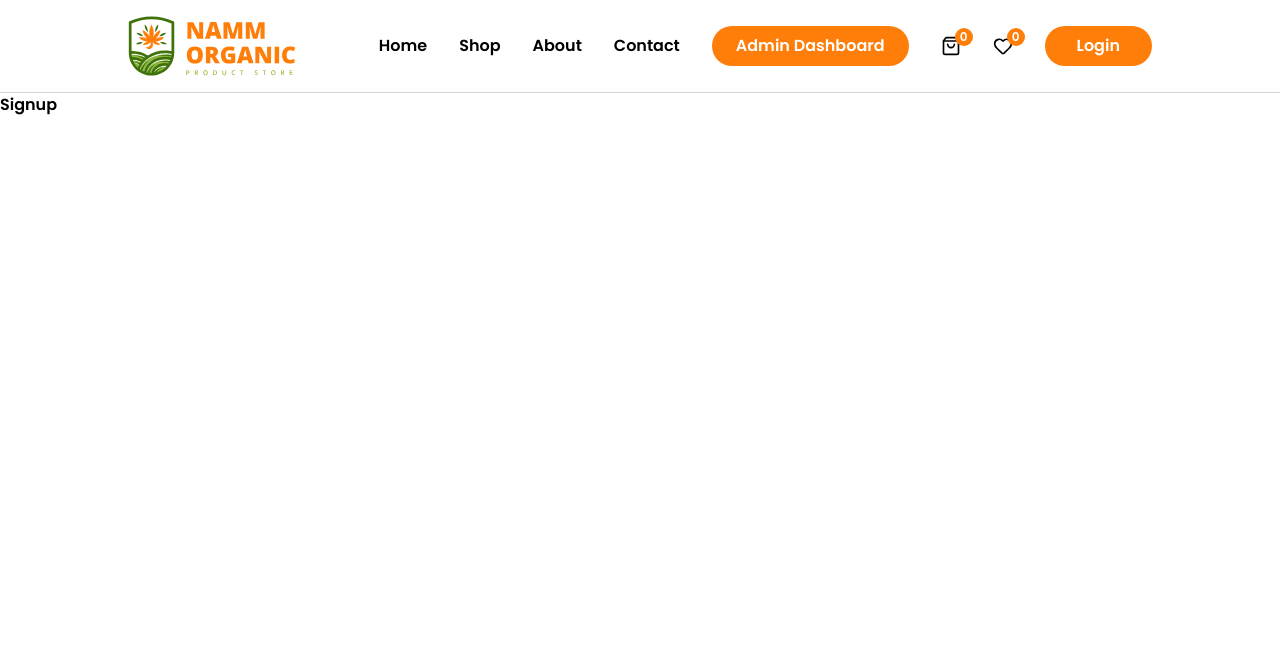
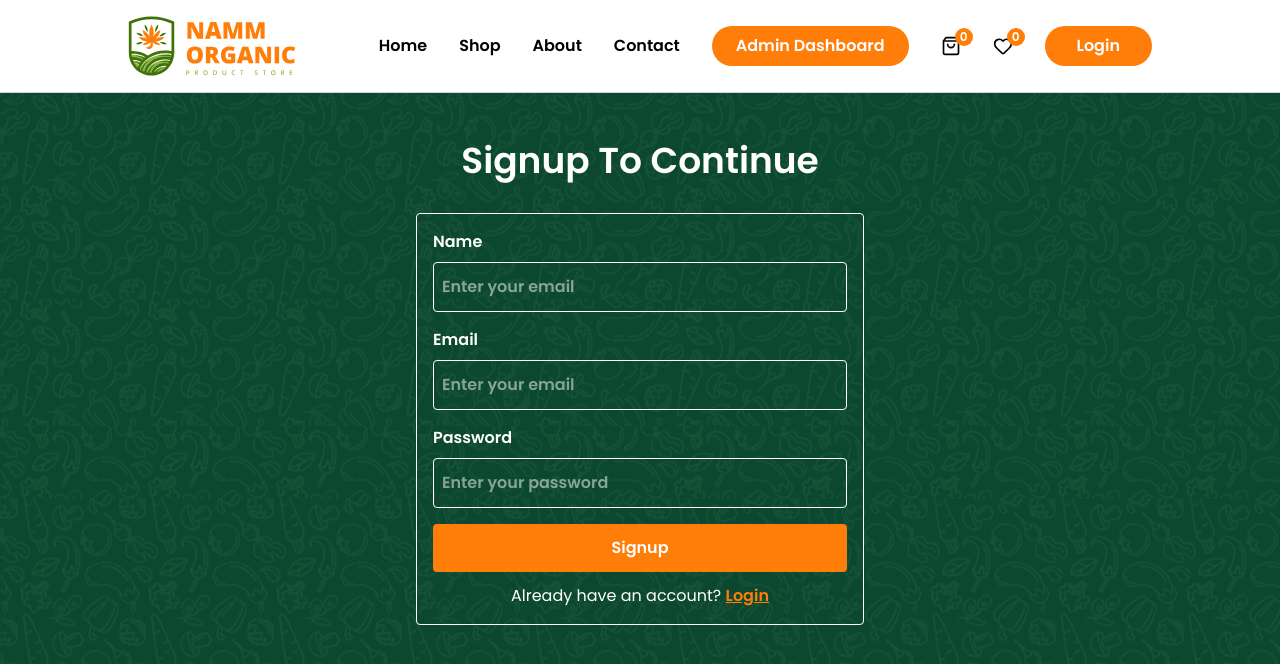
Before and after one commit to ashishdikshit/Grocery, a React app in the folder FrontEnd/: page /signup in a window 1280 px wide. Shown: the top 664 px of the page. Built offline with nearby package versions, Linux system fonts and the light colour scheme; the HTML template or start-up script is replaced by a standard one.

Commit message:
login , signup page update along with hero page

```diff
--- a/FrontEnd/src/App.jsx
+++ b/FrontEnd/src/App.jsx
@@ -12,10 +12,12 @@ import CheckOut from "./Pages/CheckOut";
 import AddAddress from "./Pages/AddAddress";
 import MyOrder from "./Pages/MyOrder";
 import Navbar from "./componants/Navbar";
+import { Toaster } from "react-hot-toast";
 
 function App() {
   return (
     <>
+      <Toaster />
       <Navbar />
       <Routes>
         <Route path="/" element={<Home />} />
--- a/FrontEnd/src/Pages/Home.jsx
+++ b/FrontEnd/src/Pages/Home.jsx
@@ -1,9 +1,12 @@
-import React from 'react'
+import React from "react";
+import Hero from "../componants/Hero";
 
 const Home = () => {
   return (
-    <div>Home</div>
-  )
-}
+    <div>
+      <Hero />
+    </div>
+  );
+};
 
-export default Home
+export default Home;
--- a/FrontEnd/src/Pages/Login.jsx
+++ b/FrontEnd/src/Pages/Login.jsx
@@ -1,9 +1,77 @@
-import React from 'react'
+import React, { useContext, useState } from "react";
+import { assets } from "../assets/assets.js";
+import { AppContext } from "../context/AppContext";
+import toast from "react-hot-toast";
+import { Link } from "react-router-dom";
 
 const Login = () => {
+  const { navigate, setUser, axios } = useContext(AppContext);
+  const [formData, setFormData] = useState({ email: "", password: "" });
+
+  const submitHandler = (e) => {
+    e.preventDefault();
+    try {
+      console.log(formData);
+      toast.success("Login Successfull !")
+      setUser(true)
+      navigate("/")
+    } catch (error) {
+      toast.error(error.messaage);
+    }
+  };
+  const handleChange = (e) => {
+    setFormData({ ...formData, [e.target.name]: e.target.value }); // the name attributes  of the input filed it will handdle [e.target.name]: e.target.value
+  };
   return (
-    <div>Login</div>
-  )
-}
+    <div
+      className="py-12 h-screen bg-[#0B482F]"
+      style={{ backgroundImage: `url(${assets.footer_img})` }}
+    >
+      <div>
+        <h1 className="text-4xl text-white font-bold text-center mb-8 capitalize">
+          Login into your account
+        </h1>
+        <form
+          onSubmit={submitHandler}
+          className="max-w-md mx-auto text-white p-4 border border-white rounded"
+        >
+          <div className="text-white flex flex-col gap-2 mb-4">
+            <label htmlFor="email">Email</label>
+            <input
+              type="email"
+              name="email"
+              onChange={handleChange}
+              value={formData.email}
+              placeholder="Enter your email"
+              required
+              className="w-full outline-none border border-white py-3 p-2 rounded"
+            />
+          </div>
+          <div className="text-white flex flex-col gap-2 mb-4">
+            <label htmlFor="password">Password</label>
+            <input
+              type="password"
+              name="password"
+              onChange={handleChange}
+              value={formData.password}
+              placeholder="Enter your password"
+              required
+              className="w-full outline-none border border-white py-3 p-2 rounded"
+            />
+          </div>
+          <button className="bg-primary text-white cursor-pointer w-full py-3 rounded">
+            Login
+          </button>
+          <p className="mt-3 text-center">
+            Don't have an account?
+            <Link to={"/signup"} className="text-primary underline">
+              Signup
+            </Link>
+          </p>
+        </form>
+      </div>
+    </div>
+  );
+};
 
-export default Login
+export default Login;
--- a/FrontEnd/src/Pages/Signup.jsx
+++ b/FrontEnd/src/Pages/Signup.jsx
@@ -1,9 +1,91 @@
-import React from 'react'
+import { Link } from "react-router-dom";
+import { assets } from "../assets/assets.js";
+import { useContext, useState } from "react";
+import toast from "react-hot-toast";
+import { AppContext } from "../context/AppContext.jsx";
 
 const Signup = () => {
+  const { navigate, axios } = useContext(AppContext);
+  const [formData, setFormData] = useState({
+    name: "",
+    email: "",
+    password: "",
+  });
+  const handleChange = (e) => {
+    setFormData({ ...formData, [e.target.name]: e.target.value });
+  };
+  const submitHandler = async (e) => {
+    e.preventDefault();
+    try {
+      console.log(formData);
+      toast.success("Sign up Successfull !");
+      navigate("/");
+    } catch (error) {
+      toast.error(error.message);
+    }
+  };
   return (
-    <div>Signup</div>
-  )
-}
+    <div
+      className="py-12 h-screen bg-[#0B482F]"
+      style={{ backgroundImage: `url(${assets.footer_img})` }}
+    >
+      <div>
+        <h1 className="text-4xl text-white font-bold text-center mb-8 capitalize">
+          Signup to continue
+        </h1>
+        <form
+          onSubmit={submitHandler}
+          className="max-w-md mx-auto text-white p-4 border border-white rounded"
+        >
+          <div className="text-white flex flex-col gap-2 mb-4">
+            <label htmlFor="name">Name</label>
+            <input
+              type="text"
+              name="name"
+              onChange={handleChange}
+              value={formData.name}
+              placeholder="Enter your email"
+              required
+              className="w-full outline-none border border-white py-3 p-2 rounded"
+            />
+          </div>
+          <div className="text-white flex flex-col gap-2 mb-4">
+            <label htmlFor="email">Email</label>
+            <input
+              type="email"
+              name="email"
+              onChange={handleChange}
+              value={formData.email}
+              placeholder="Enter your email"
+              required
+              className="w-full outline-none border border-white py-3 p-2 rounded"
+            />
+          </div>
+          <div className="text-white flex flex-col gap-2 mb-4">
+            <label htmlFor="password">Password</label>
+            <input
+              type="password"
+              name="password"
+              onChange={handleChange}
+              value={formData.password}
+              placeholder="Enter your password"
+              required
+              className="w-full outline-none border border-white py-3 p-2 rounded"
+            />
+          </div>
+          <button className="bg-primary text-white cursor-pointer w-full py-3 rounded">
+            Signup
+          </button>
+          <p className="mt-3 text-center">
+            Already have an account?{" "}
+            <Link to={"/login"} className="text-primary underline">
+              Login
+            </Link>{" "}
+          </p>
+        </form>
+      </div>
+    </div>
+  );
+};
 
-export default Signup
+export default Signup;
--- a/FrontEnd/src/componants/Hero.jsx
+++ b/FrontEnd/src/componants/Hero.jsx
@@ -0,0 +1,88 @@
+import React, { useContext } from "react";
+import { AppContext } from "../context/AppContext";
+import { assets } from "../assets/assets.js";
+import { Swiper, SwiperSlide } from "swiper/react";
+import "swiper/css";
+import "swiper/css/autoplay";
+import { Autoplay } from "swiper/modules";
+import { motion } from "motion/react";
+
+const Hero = () => {
+  const { navigate } = useContext(AppContext);
+  const slides = [
+    {
+      title: "Premium Online Store for fruits & veggies",
+      img: assets.hero_img1,
+      btn1: "SHOP NOW",
+      btn2: "LEARN MORE",
+    },
+    {
+      title: "Fresh and Organic Groceries Delivered",
+      img: assets.hero_img2,
+      btn1: "ORDER NOW",
+      btn2: "FREE DELIVERY",
+    },
+    {
+      title: "Your Daily Needs at Best Prices",
+      img: assets.hero_img3,
+      btn1: "START SHOPPING",
+      btn2: "SPECIAL DEALS",
+    },
+  ];
+  return (
+    <Swiper
+      modules={[Autoplay]}
+      autoplay={{ delay: 4000, disableOnInteraction: false }}
+      loop={true}
+      className="w-full"
+    >
+      {slides.map((slide, index) => (
+        <SwiperSlide key={index}>
+          <div
+            className="bg-[#D8E7C7] h-[800px] bg-cover bg-center flex flex-col md:flex-row items-center justify-center gap-4"
+            style={{ backgroundImage: `url(${assets.leef_layer_bg})` }}
+          >
+            <div className="flex flex-col items-center">
+              <img src={assets.banner} alt="" />
+              <h1 className="max-w-2xl text-3xl md:text-5xl font-extrabold text-center capitalize">
+                {slide.title}
+              </h1>
+
+              <div className="flex gap-5 mt-10">
+                <motion.button
+                  whileHover={{ scale: 1.1 }}
+                  transition={{ duration: 0.3, ease: "easeInOut" }}
+                  className="px-6 md:px-10 py-2 md:py-3 cursor-pointer bg-primary text-white hover:bg-secondary transition-all ease-in-out duration-300"
+                >
+                  {slide.btn1}
+                </motion.button>
+                <motion.button
+                  whileHover={{ scale: 1.1 }}
+                  transition={{ duration: 0.3, ease: "easeInOut" }}
+                  className="px-6 md:px-10 py-2 md:py-3 cursor-pointer bg-secondary text-white hover:bg-primary transition-all ease-in-out duration-300"
+                >
+                  {slide.btn2}
+                </motion.button>
+              </div>
+            </div>
+            <motion.div
+              initial={{ y: 300, opacity: 0 }}
+              animate={{ y: 0, opacity: 1 }}
+              transition={{
+                duration: 3,
+                type: "spring",
+                repeat: Infinity,
+                repeatDelay: 2,
+              }}
+              className="mt-10 md:mt-0"
+            >
+              <img src={slide.img} alt="" className="h-[300px] md:h-[600px]" />
+            </motion.div>
+          </div>
+        </SwiperSlide>
+      ))}
+    </Swiper>
+  );
+};
+
+export default Hero;
--- a/FrontEnd/src/componants/Navbar.jsx
+++ b/FrontEnd/src/componants/Navbar.jsx
@@ -3,6 +3,7 @@ import { assets } from "../assets/assets.js";
 import { Link, useLocation, useNavigate } from "react-router-dom";
 import { Heart, ShoppingBag } from "lucide-react";
 import { AppContext } from "../context/AppContext.jsx";
+import toast from "react-hot-toast";
 
 const Navbar = () => {
   const { navigate, user, setUser, cart, favorite, axios } =
@@ -17,7 +18,11 @@ const Navbar = () => {
       : "";
   };
 
-  const logout = () => {};
+  const logout = () => {
+    setUser(null);
+    toast.success("logout successfull");
+    navigate("/");
+  };
   return (
     <nav className="flex items-center justify-between px-6 md:px-16 lg:px-24 xl:px-32 py-4 border-b border-gray-300 bg-white relative transition-all">
       <Link>
--- a/FrontEnd/src/context/AppContext.jsx
+++ b/FrontEnd/src/context/AppContext.jsx
@@ -1,14 +1,36 @@
-import { createContext } from "react";
+import { createContext, useState } from "react";
 import { useNavigate } from "react-router-dom";
-
+import axios from "axios";
 export const AppContext = createContext();
 
+const AppContextProvider = ({ children }) => {
+  const navigate = useNavigate();
+  const [user, setUser] = useState(null);
+  const [admin, setAdmin] = useState(null);
+  const [loading, setLoading] = useState(false);
+  const [categoriesData, setCategoriesData] = useState([]);
+  const [productsData, setProductsData] = useState([]);
+  const [blogsData, setBlogsData] = useState([]);
 
-const AppContextProvider = ({ children }) => {
-  const navigate = useNavigate()
+  const [cart, setCart] = useState([]);
+  const [favorite, setFavorite] = useState([]);
 
+  const value = {
+    navigate,
+    user,
+    setUser,
+    admin,
+    setAdmin,
+    loading,
+    setLoading,
+    categoriesData,
 
-  const value = {navigate};
+    productsData,
+    blogsData,
+    cart,
+    favorite,
+    axios
+  };
   return <AppContext.Provider value={value}>{children}</AppContext.Provider>;
 };
 
```
